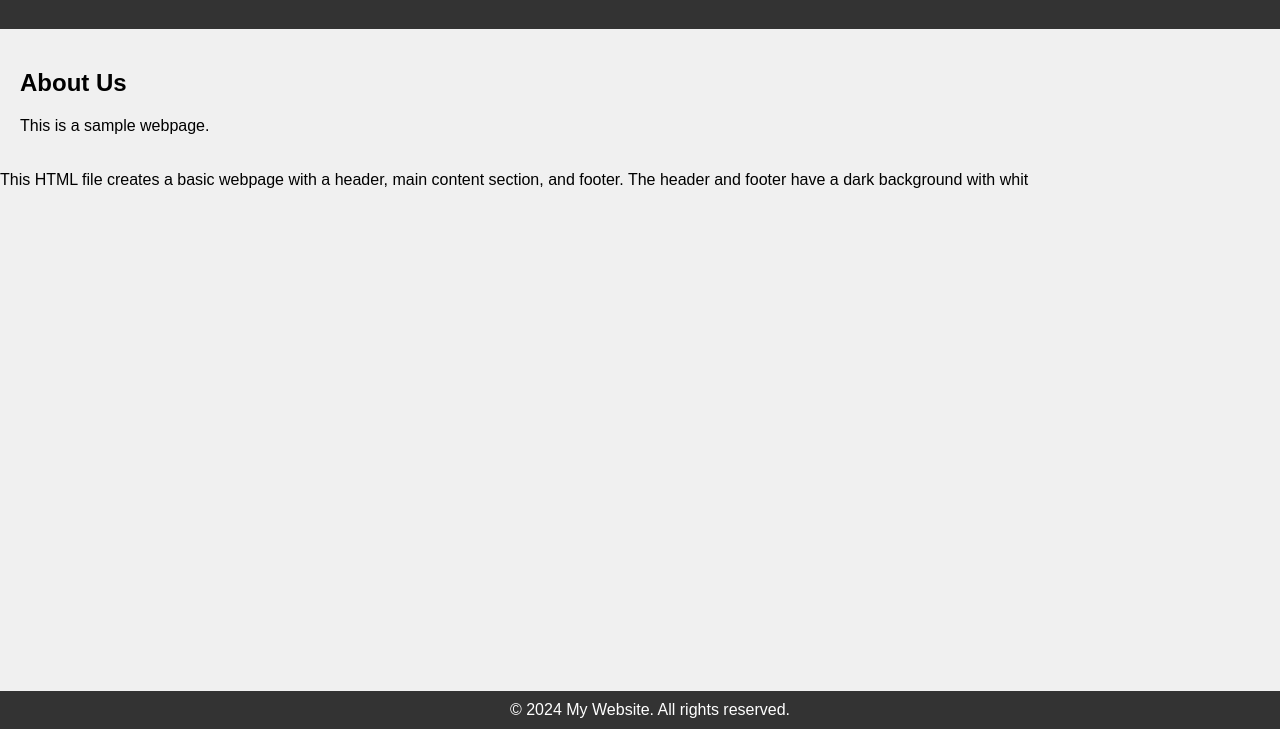
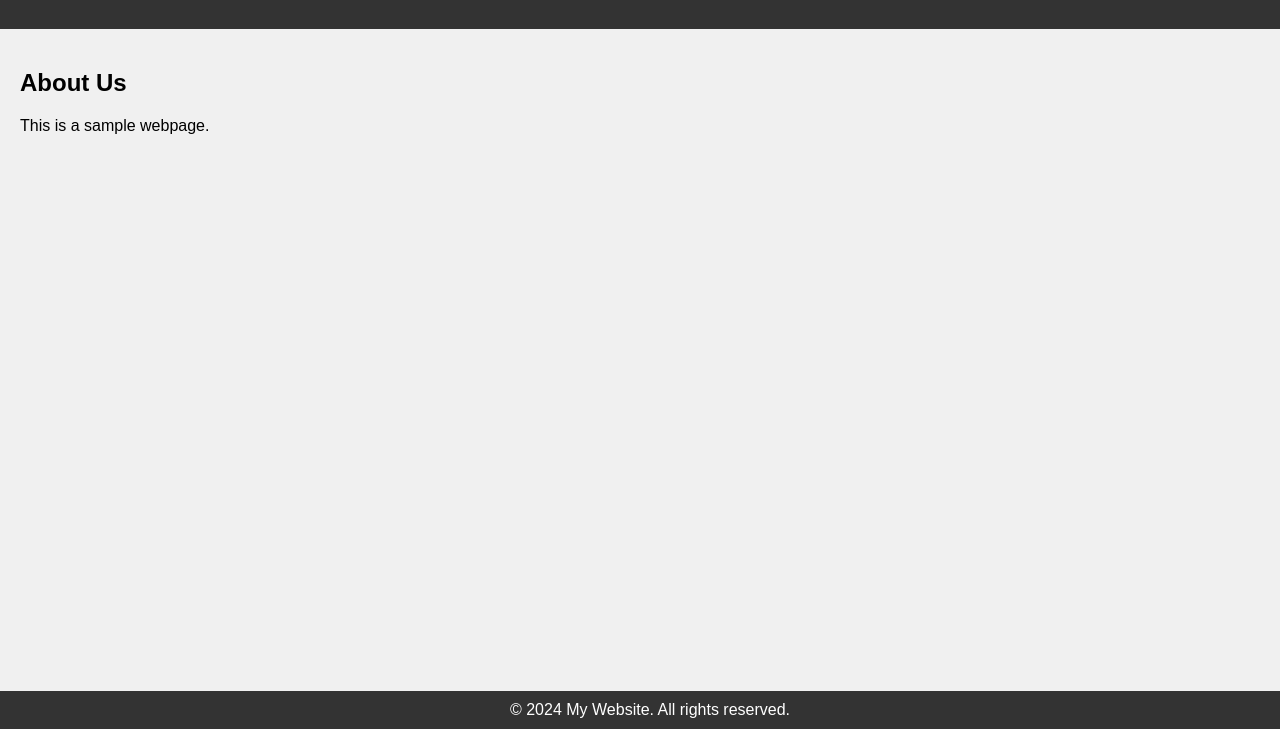
Before and after one commit to Jer0meo/jer0meo.github.io, a plain HTML site: page index.html in a window 1280 px wide. Shown: the part 71-800 px from the top of the page. Drawn offline with Linux system fonts and the light colour scheme.

Commit message:
Update index.html

```diff
--- a/index.html
+++ b/index.html
@@ -46,5 +46,3 @@
     </footer>
 </body>
 </html>
-
-This HTML file creates a basic webpage with a header, main content section, and footer. The header and footer have a dark background with whit
```
